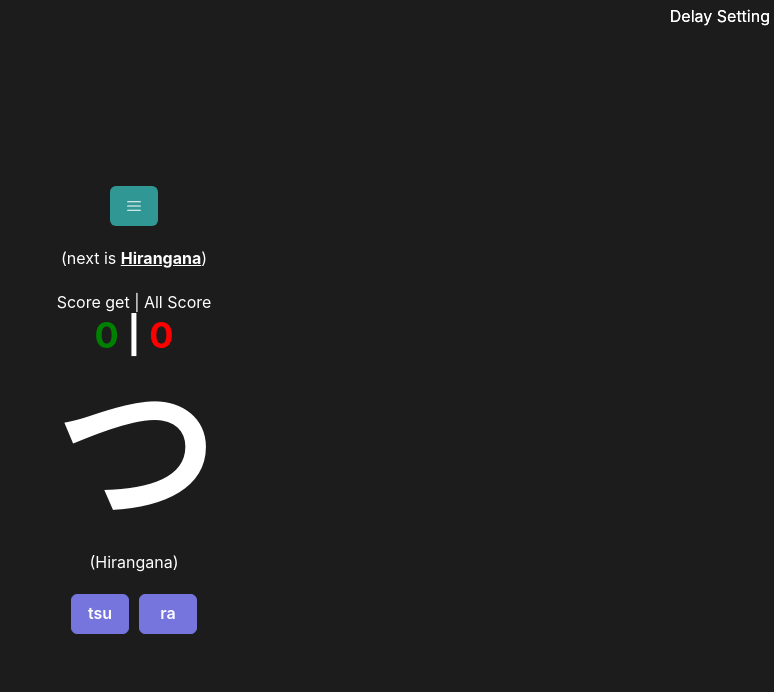
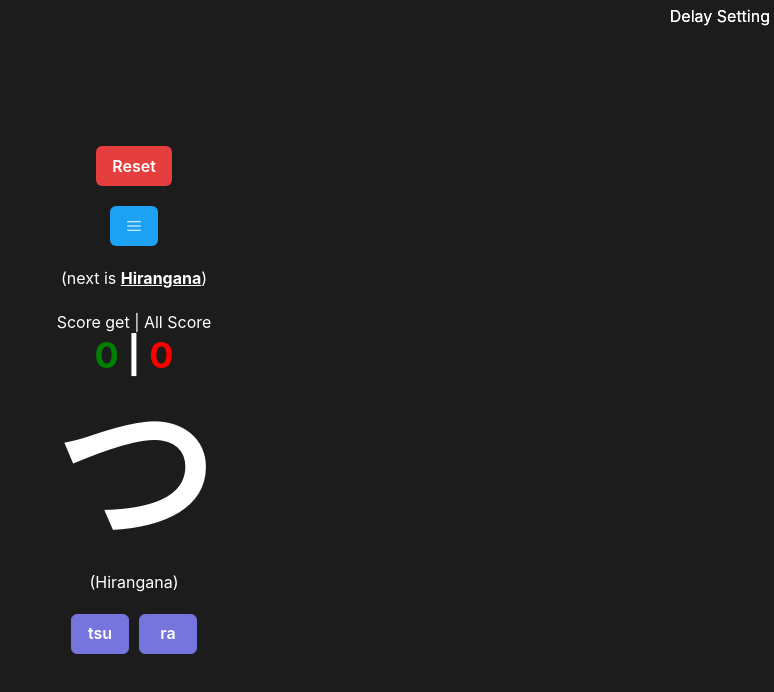
Before and after one commit to KISUPM/practiceJapan, a React (Create React App) app: page / in a window 1280 px wide. Both pictures are taken after a click on the button "Start Test". Shown: the top 692 px of the page, without its empty margins (506-1280 px from the left). Built offline with nearby package versions, Linux system fonts and the light colour scheme.

Commit message:
add reset score

```diff
--- a/src/components/Main.js
+++ b/src/components/Main.js
@@ -6,6 +6,10 @@ import {
   Center,
   HStack,
   Heading,
+  Menu,
+  MenuButton,
+  MenuItem,
+  MenuList,
   Text,
   VStack,
 } from "@chakra-ui/react";
@@ -16,6 +20,7 @@ import { MdClose } from "react-icons/md";
 import AppContext from "../context/ScoreContext";
 import Choices from "./Choices";
 import SetDelay from "./SetDelay";
+import ResetButton from "./Reset";
 
 export default function ShowData() {
   const Quiz = useContext(AppContext);
@@ -150,20 +155,22 @@ export default function ShowData() {
           </VStack>
         </Box>
       )}
-      {/* <Button onClick={randomAnswer}>Random Answer</Button> */}
       {start && (
         <Box textAlign={"center"}>
           {/* border="1px solid white" */}
-          <Box w="50vw" p="20px" m="auto" >
-            <HStack w="100%" justifyContent={"center"}>
-              <Button colorScheme="teal" onClick={toggleMenu}>
-                {!toggle ? <RxHamburgerMenu /> : <MdClose />}
+          <ResetButton />
+          <Box w="50vw" p="20px" m="auto">
+            <Menu>
+              <MenuButton>
+                <Button colorScheme="twitter">
+                  <RxHamburgerMenu />
                 </Button>
-            </HStack>
-            {toggle && (
-              <VStack justifyContent={"space-between"}>
+              </MenuButton>
+              <MenuList>
+                <MenuItem>
                   <Button
-                  w="50%"
+                    w="100%"
+                    textAlign={"center"}
                     colorScheme="teal"
                     onClick={() => {
                       setFixType("Hirangana");
@@ -171,8 +178,11 @@ export default function ShowData() {
                   >
                     Hirangana
                   </Button>
+                </MenuItem>
+                <MenuItem>
                   <Button
-                  w="50%"
+                    w="100%"
+                    textAlign={"center"}
                     colorScheme="teal"
                     onClick={() => {
                       setFixType("Katakana");
@@ -180,8 +190,11 @@ export default function ShowData() {
                   >
                     Katakana
                   </Button>
+                </MenuItem>
+                <MenuItem>
                   <Button
-                  w="50%"
+                    w="100%"
+                    textAlign={"center"}
                     colorScheme="teal"
                     onClick={() => {
                       setFixType("Random");
@@ -189,8 +202,10 @@ export default function ShowData() {
                   >
                     Random
                   </Button>
-              </VStack>
-            )}
+                </MenuItem>
+              </MenuList>
+            </Menu>
+
             <Text mt="20px">
               (next is{" "}
               <Text as="span" fontWeight={"bold"} textDecor={"underline"}>
--- /dev/null
+++ b/src/components/Reset.js
@@ -0,0 +1,45 @@
+import {
+  Box,
+  Button,
+  Modal,
+  ModalBody,
+  ModalContent,
+  ModalFooter,
+  ModalOverlay,
+  Text,
+  useDisclosure,
+} from "@chakra-ui/react";
+import React from "react";
+import { useContext } from "react";
+import AppContext from "../context/ScoreContext";
+export default function ResetButton() {
+  const { isOpen, onOpen, onClose } = useDisclosure();
+  const Score = useContext(AppContext);
+  return (
+    <Box>
+      <Button colorScheme="red" onClick={onOpen}>
+        Reset
+      </Button>
+      <Modal isOpen={isOpen} onClose={onClose}>
+        <ModalOverlay />
+        <ModalContent>
+          <ModalBody>
+            <Text>Confirm reset score?</Text>
+          </ModalBody>
+          <ModalFooter gap={"1rem"}>
+            <Button onClick={onClose}>Close</Button>
+            <Button
+              onClick={() => {
+                Score.resetScore();
+                onClose();
+              }}
+              colorScheme="red"
+            >
+              Confirm
+            </Button>
+          </ModalFooter>
+        </ModalContent>
+      </Modal>
+    </Box>
+  );
+}
--- a/src/context/ScoreContext.js
+++ b/src/context/ScoreContext.js
@@ -13,6 +13,7 @@ const AppContext = createContext({
     return false;
   },
   newQuestion: (question, ans) => {},
+  resetScore: () => {},
 });
 
 export function AppContextProvider(props) {
@@ -42,6 +43,11 @@ export function AppContextProvider(props) {
     setDelay(second);
   };
 
+  const resetScore = () => {
+    setScore(0);
+    setCount(0);
+  };
+
   const context = {
     score: score,
     count: count,
@@ -49,6 +55,7 @@ export function AppContextProvider(props) {
     question: question,
     answer: answer,
     timeDelay: delay,
+    resetScore: resetScore,
     setTimeDelay: setTimeDelay,
     checkAnswer: CheckAnswer,
     newQuestion: newQuestion,
```
Lines whose indentation alone changed are shown as unchanged.
